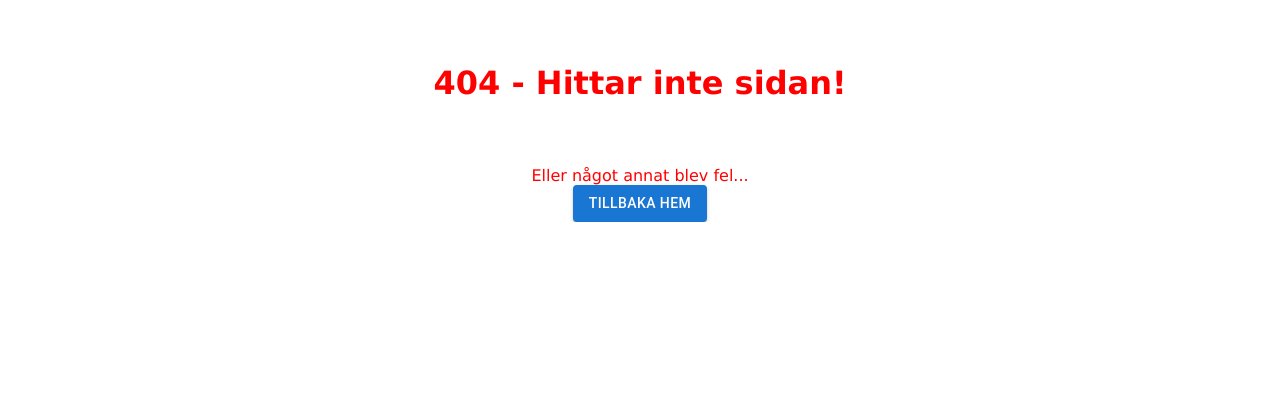
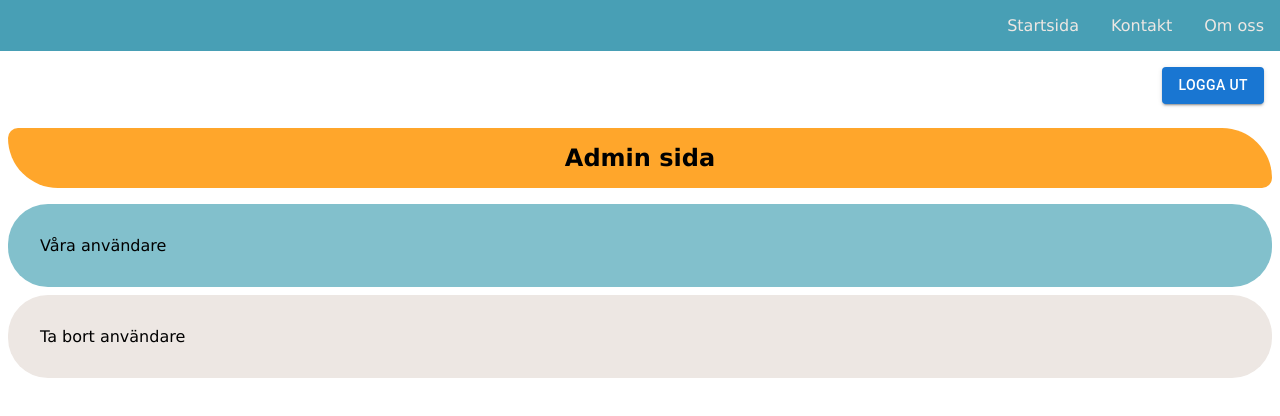
Before and after one commit to indigobluw/vhvh-frontend, a Next.js app: page /admin in a window 1280 px wide. Before the commit this address had no page. Shown: the top 416 px of the page. Built offline with nearby package versions, Linux system fonts and the light colour scheme.

Commit message:
PAIR PROGRAMMING, userrole saved in localstorage, admin and userpage routing

```diff
--- /dev/null
+++ b/src/pages/admin.js
@@ -0,0 +1,23 @@
+import styles from "src/styles/MyPage.module.scss";
+import Navbar from "@/components/Navbar/Navbar";
+import LogoutButton from "@/components/Logout/LogoutButton";
+
+export default function Admin() {
+  return (
+    <div>
+      <Navbar />
+      <div className={styles.container}>
+        <div className={styles.button}>
+          <LogoutButton />
+        </div>
+        <div className={styles.title}>
+          <h2>Admin sida</h2>
+        </div>
+        <div className={styles.resten}>
+          <div className={styles.places}>Våra användare</div>
+          <div className={styles.myData}>Ta bort användare</div>
+        </div>
+      </div>
+    </div>
+  );
+}
```
Also changed, not shown: src/pages/login.js (+7 -1 lines).
